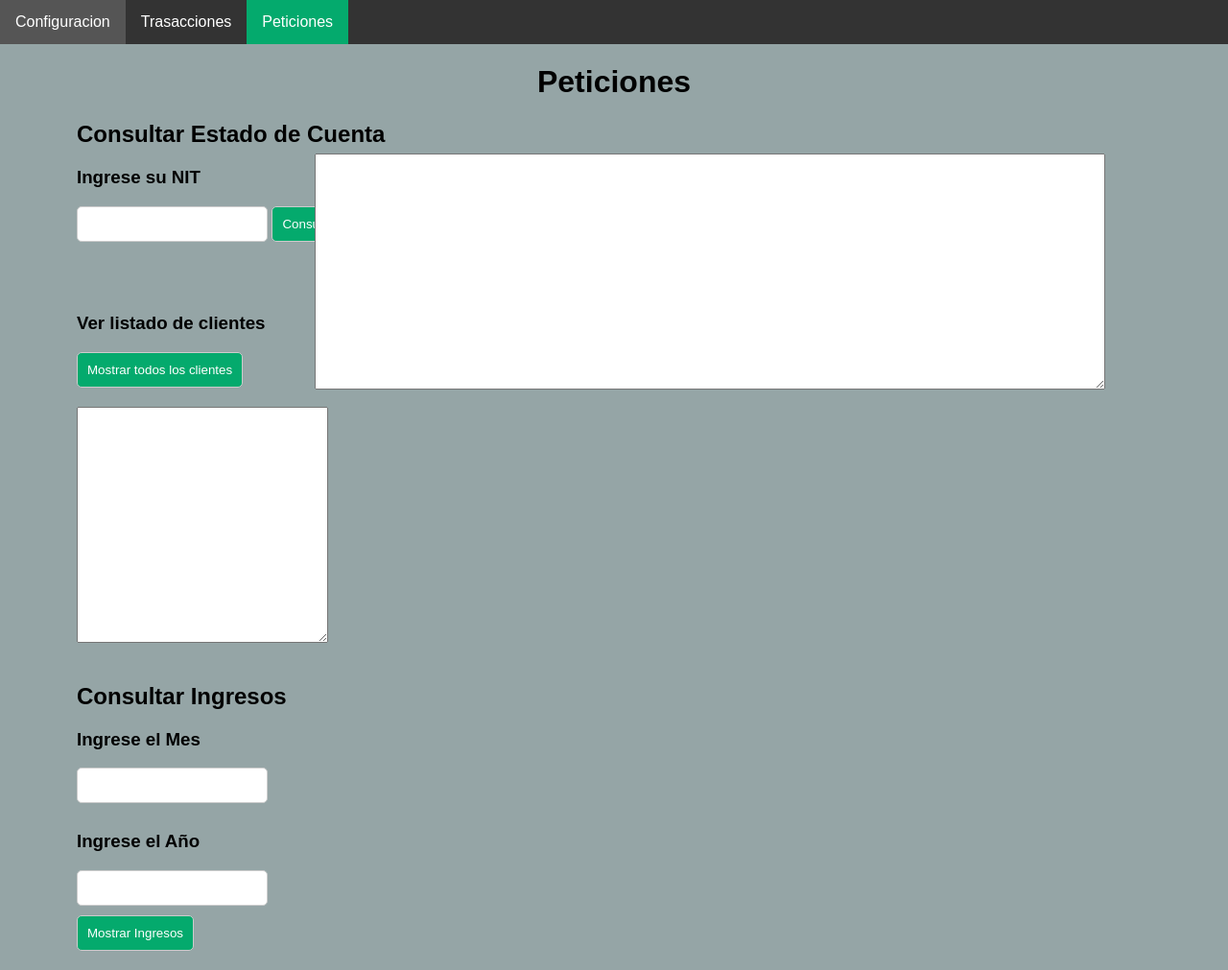
After one commit to josePaz156/IPC2_Proyecto3_202201185, a Django app: page /mostrar_clientes/ in a window 1280 px wide. The commit adds this page. Shown: the whole page at 96% size. Run offline with Django 5.2, Linux system fonts and the light colour scheme; data that the repository does not hold is empty.

Commit message:
Mostrar informe de cuenta y listado de clientes

```diff
--- /dev/null
+++ b/Backend/clas_consulta.py
@@ -0,0 +1,5 @@
+class ConsultaCuenta:
+    def __init__(self, NIT, nombre, transacciones):
+        self.NIT = NIT
+        self.nombre = nombre
+        self.trasacciones = transacciones
--- a/Frontend/App/static/css/styles.css
+++ b/Frontend/App/static/css/styles.css
@@ -1,35 +1,88 @@
+/* Estilos generales */
+body {
+  font-family: Arial, sans-serif; /* Fuente predeterminada */
+  margin: 0; /* Elimina el margen predeterminado */
+  padding: 0; /* Elimina el relleno predeterminado */
+  background-color: #95A5A6;
+}
+
+/* Estilos para la barra de navegación */
+nav {
+  background-color: #333; /* Color de fondo de la barra de navegación */
+}
+
 ul {
   list-style-type: none;
   margin: 0;
   padding: 0;
-  background-color: #f1f1f1;
-  display: flex; /* Establece el contenedor de la lista como un flex container */
-  flex-direction: column; /* Establece la dirección de los elementos hijos a columnas */
+  overflow: hidden; /* Para ocultar el desbordamiento de los elementos de la lista */
+}
+
+li {
+  float: left; /* Hace que los elementos de la lista floten horizontalmente */
 }
 
 li a {
   display: block;
-  color: #000;
-  padding: 8px 16px;
+  color: white;
+  text-align: center;
+  padding: 14px 16px;
   text-decoration: none;
-}
-
-/* Cambia el orden de los enlaces a horizontal y ajusta su apariencia */
-@media screen and (min-width: 768px) {
-  ul {
-      flex-direction: row; /* Cambia la dirección de los elementos hijos a filas en pantallas más grandes */
-  }
-  li {
-      margin-right: 10px; /* Agrega un espacio entre los enlaces */
-  }
 }
 
 /* Cambia el color del enlace al pasar el ratón */
 li a:hover {
   background-color: #555;
-  color: white;
 }
 
 .active {
-  background-color: #04AA6D;
+  background-color: #04AA6D; /* Color de fondo para el enlace activo */
 }
+
+/* Estilos para las secciones */
+.seccion {
+  background-color: #f9f9f9; /* Color de fondo de las secciones */
+  padding: 20px; /* Espaciado interno */
+  margin-bottom: 20px; /* Margen inferior */
+  border-radius: 5px; /* Bordes redondeados */
+}
+
+/* Estilos para los formularios */
+form {
+  margin-bottom: 10px; /* Margen inferior */
+}
+
+input[type="text"],
+input[type="submit"],
+button {
+  padding: 10px; /* Espaciado interno */
+  margin-bottom: 10px; /* Margen inferior */
+  border-radius: 5px; /* Bordes redondeados */
+  border: 1px solid #ccc; /* Borde */
+}
+
+input[type="submit"],
+button {
+  background-color: #04AA6D; /* Color de fondo para el botón de envío */
+  color: white; /* Color de texto */
+  cursor: pointer; /* Cambia el cursor al pasar por encima */
+}
+
+input[type="submit"]:hover,
+button:hover {
+  background-color: #45a049; /* Color de fondo al pasar el ratón */
+}
+
+h1{
+  text-align: center;
+}
+
+.align-right{
+  position: absolute;
+  right: 10%; /* Lo mueve a la derecha */
+  top: 20%;
+}
+
+.divisiones{
+  margin-left: 5rem;
+}
--- a/Frontend/App/templates/index.html
+++ b/Frontend/App/templates/index.html
@@ -14,12 +14,12 @@
       <ul>
         <li><a class="active" href="#">Configuracion</a></li>
         <li><a href="{% url 'transac' %}">Trasacciones</a></li>
-        <li><a href="#">Visualizacion</a></li>
+        <li><a href="{% url 'peticiones' %}">Peticiones</a></li>
       </ul>
     </nav>
   </div>
   <h1>Configuracion</h1>
-  <div>
+  <div class="divisiones">
     <h2>Subir Archivos</h2>
     <form method="post" enctype="multipart/form-data" action="/enviar-archivo/">
       {% csrf_token %}
@@ -27,7 +27,7 @@
       <input type="submit" value="Subir Archivo">
     </form>
   </div>
-  <div>
+  <div class="divisiones">
     <h2>Inicializar</h2>
     <form action="/borrar_datos/" method="post">
       {% csrf_token %}
--- /dev/null
+++ b/Frontend/App/templates/peticiones.html
@@ -0,0 +1,81 @@
+{% load static %}
+
+<!DOCTYPE html>
+<html lang="en">
+<head>
+    <meta charset="UTF-8">
+    <meta name="viewport" content="width=device-width, initial-scale=1.0">
+    <link rel="stylesheet" href="{% static 'css/styles.css' %}">
+    <title>Peticiones</title>
+</head>
+<body>
+    <div>
+        <nav>
+          <ul>
+            <li><a href="{% url 'index' %}">Configuracion</a></li>
+            <li><a href="{% url 'transac' %}">Trasacciones</a></li>
+            <li><a class="active" href="#">Peticiones</a></li>
+          </ul>
+        </nav>
+    </div>
+    <h1>Peticiones</h1>
+    <div class="divisiones">
+        <div>
+            <h2>Consultar Estado de Cuenta</h2>
+            <h3>Ingrese su NIT</h3>
+            <form method="GET" action="/cosulta_estado_cuenta/">
+                {% csrf_token %}
+                <input type="text" name="NIT" id="NIT">
+                <input type="submit" value="Consultar">
+            </form>
+            <br>
+            <textarea id="informeTextarea" class="align-right" rows="16" cols="100">
+            </textarea>
+            <script>
+                var informeTextarea = document.getElementById('informeTextarea');
+
+                function formatInforme(informe) {
+                    var formattedText = '';
+                    formattedText += 'NIT del Cliente: ' + informe.nit_cliente + '\n';
+                    formattedText += 'Nombre del Cliente: ' + informe.nombre_cliente + '\n';
+                    formattedText += 'Saldo: ' + informe.saldo_anterior + '\n';
+                    formattedText += '\nTransacciones:\n';
+                    informe.transacciones.forEach(function(transaccion) {
+                        formattedText += 'Fecha: ' + transaccion.fecha + '\n';
+                        formattedText += 'Tipo: ' + transaccion.tipo + '\n';
+                        formattedText += 'Número: ' + transaccion.numero + '\n';
+                        formattedText += 'Valor: ' + transaccion.valor + '\n\n';
+                    });
+                    return formattedText;
+                }
+
+                var informeJSON = JSON.parse('{{ informe|escapejs }}');
+
+                var informeText = formatInforme(informeJSON);
+
+                informeTextarea.value = informeText;
+            </script>
+        </div>
+        <br>
+        <div style="display: block;">
+            <h3>Ver listado de clientes</h3>
+            <form method="GET" action="/mostrar_clientes/">
+                <input type="submit" value="Mostrar todos los clientes">
+            </form>
+            <textarea rows="16" cols="30">{{listado}}</textarea>
+        </div>
+        <br>
+        <div>
+            <h2>Consultar Ingresos</h2>
+            <form>
+                <h3>Ingrese el Mes</h3>
+                <input type="text" name="NIT" id="NIT">
+                <h3>Ingrese el Año</h3>
+                <input type="text" name="NIT" id="NIT">
+                <br>
+                <input type="submit" value="Mostrar Ingresos">
+            </form>
+        </div>
+    </div>
+</body>
+</html>
--- a/Frontend/App/templates/transac.html
+++ b/Frontend/App/templates/transac.html
@@ -13,12 +13,12 @@
         <ul>
           <li><a href="{% url 'index' %}">Configuracion</a></li>
           <li><a class="active" href="#">Trasacciones</a></li>
-          <li><a href="#">Visualizacion</a></li>
+          <li><a href="{% url 'peticiones' %}">Peticiones</a></li>
         </ul>
       </nav>
     </div>
     <h1>Transacciones</h1>
-    <div>
+    <div class="divisiones">
       <h2>Subir Archivos</h2>
       <form method="post" enctype="multipart/form-data" action="/enviar-transac/">
         {% csrf_token %}
--- a/Frontend/App/urls.py
+++ b/Frontend/App/urls.py
@@ -4,7 +4,10 @@ from . import views
 urlpatterns = [
     path('', views.index, name='index'),
     path('transac/', views.transac, name='transac'),
+    path('peticiones/', views.peticiones, name='peticiones'),
     path('enviar-archivo/', views.cargarXML, name='enviar_archivo'),
     path('enviar-transac/', views.cargaTransac, name='enviar_transac'),
     path('borrar_datos/', views.inicializar, name='inicializar'),
+    path('cosulta_estado_cuenta/', views.consultar_estado_cuenta, name='consultaCuenta'),
+    path('mostrar_clientes/', views.mostar_clientes, name='listado'),
 ]
--- a/Frontend/App/views.py
+++ b/Frontend/App/views.py
@@ -1,5 +1,6 @@
 from django.shortcuts import render
 from .forms import FileForm
+from django.http import HttpResponse
 import requests
 
 API = 'http://localhost:5000'
@@ -10,6 +11,9 @@ def index(request):
 
 def transac(request):
     return render(request, 'transac.html')
+
+def peticiones(request):
+    return render(request, 'peticiones.html')
 
 def cargarXML(request):
     context = {
@@ -22,7 +26,7 @@ def cargarXML(request):
         if form.is_valid():
             txt = form.cleaned_data['file'].read()
 
-            response = requests.post(API+'/postCargarConfig', data=txt)  # Agregar esta línea para depurar
+            response = requests.post(API+'/postCargarConfig', data=txt)
             if response.status_code == 200:
                 context['content'] = "El archivo se cargó correctamente."
             else:
@@ -43,7 +47,7 @@ def cargaTransac(request):
         if form.is_valid():
             txt = form.cleaned_data['file'].read()
 
-            response = requests.post(API+'/postCargarTransac', data=txt)  # Agregar esta línea para depurar
+            response = requests.post(API+'/postCargarTransac', data=txt)
             if response.status_code == 200:
                 context['content'] = "El archivo se cargó correctamente."
             else:
@@ -59,15 +63,41 @@ def inicializar(request):
     }
 
     if request.method == 'POST':
-        # Realizar la petición POST a la API para inicializar
         response = requests.delete(API + '/postInicializar')
 
         if response.status_code == 200:
-            # Si la petición fue exitosa, establecer el mensaje de éxito en el contexto
             context['content'] = "Datos inicializados correctamente."
         else:
-            # Si ocurrió algún error en la petición, establecer un mensaje de error en el contexto
             context['content'] = "Hubo un error al intentar inicializar los datos. Por favor, inténtalo de nuevo."
 
-    # Renderizar el template con el contexto correspondiente
     return render(request, 'inicializar.html', context)
+
+def consultar_estado_cuenta(request):
+    context = {}  # Inicializa un diccionario para el contexto
+
+    if request.method == 'GET':
+        nit = request.GET.get('NIT')  # Obtiene el NIT del formulario
+
+        # Envía la solicitud al endpoint correcto del API Flask
+        response = requests.get(f'{API}/getConsultarCuenta/{nit}')
+
+        if response.status_code == 200:
+            # Parsea la respuesta JSON y extrae el informe
+            informe = response.json()
+            context['informe'] = informe
+        else:
+            context['error'] = 'Error al consultar el estado de cuenta.'
+
+    return render(request, 'peticiones.html', context)
+
+def mostar_clientes(request):
+    context = {}
+
+    response = requests.get(API + '/getListadoClientes')
+    if response.status_code == 200:
+        listado = response.text
+        context['listado'] = listado
+    else:
+        context['error'] = 'Error.'
+
+    return render(request, 'peticiones.html', context)
```
Also changed, not shown: Archivos/Respuestas/respuestaConfig_20240428_151700.xml (added, +14 -0 lines), Archivos/Respuestas/respuestaConfig_20240428_151708.xml (added, +13 -0 lines), Archivos/Respuestas/respuestaTransac_20240428_151721.xml (added, +14 -0 lines), Archivos/Respuestas/respuestaTransac_20240428_151731.xml (added, +14 -0 lines), Backend/cargarxml.py (+14 -4 lines), Backend/consulta_cuenta.py (added, +59 -0 lines), Backend/listado_clientes.py (added, +11 -0 lines), Backend/main.py (+15 -5 lines).
